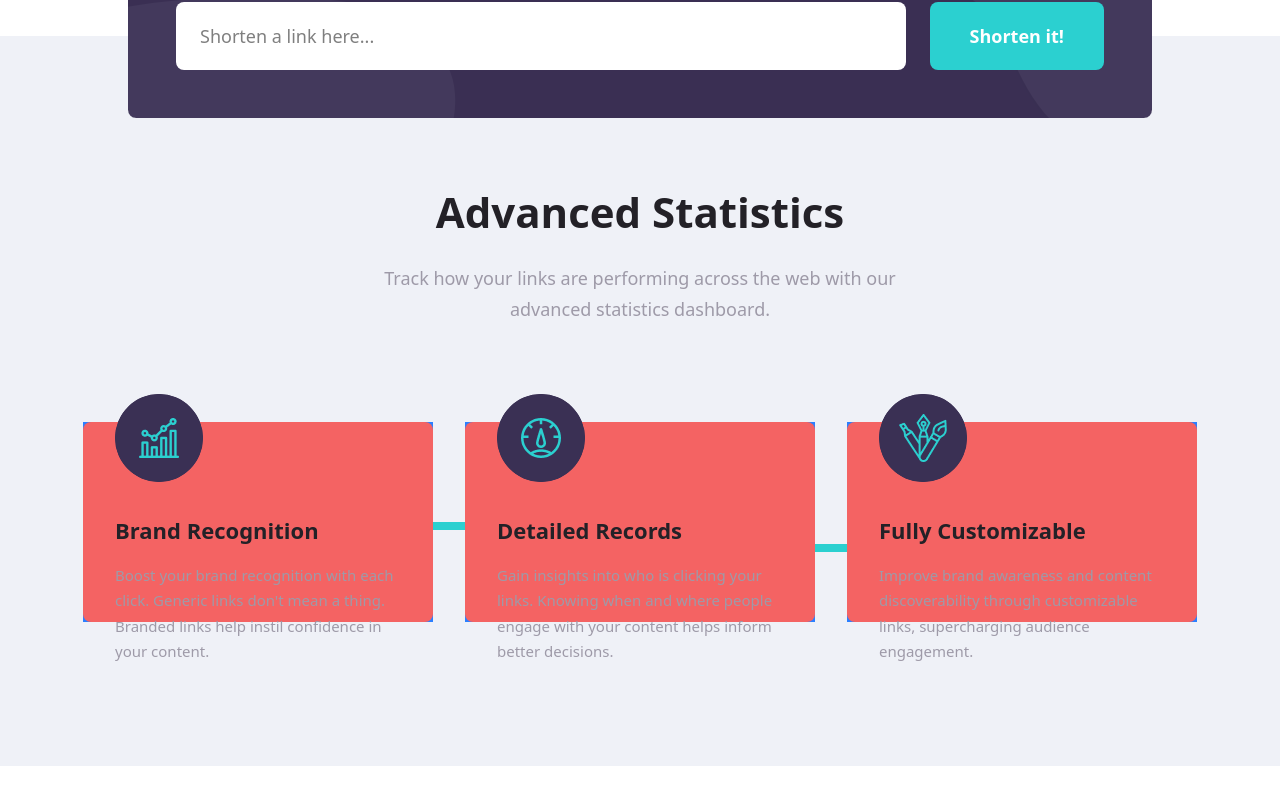
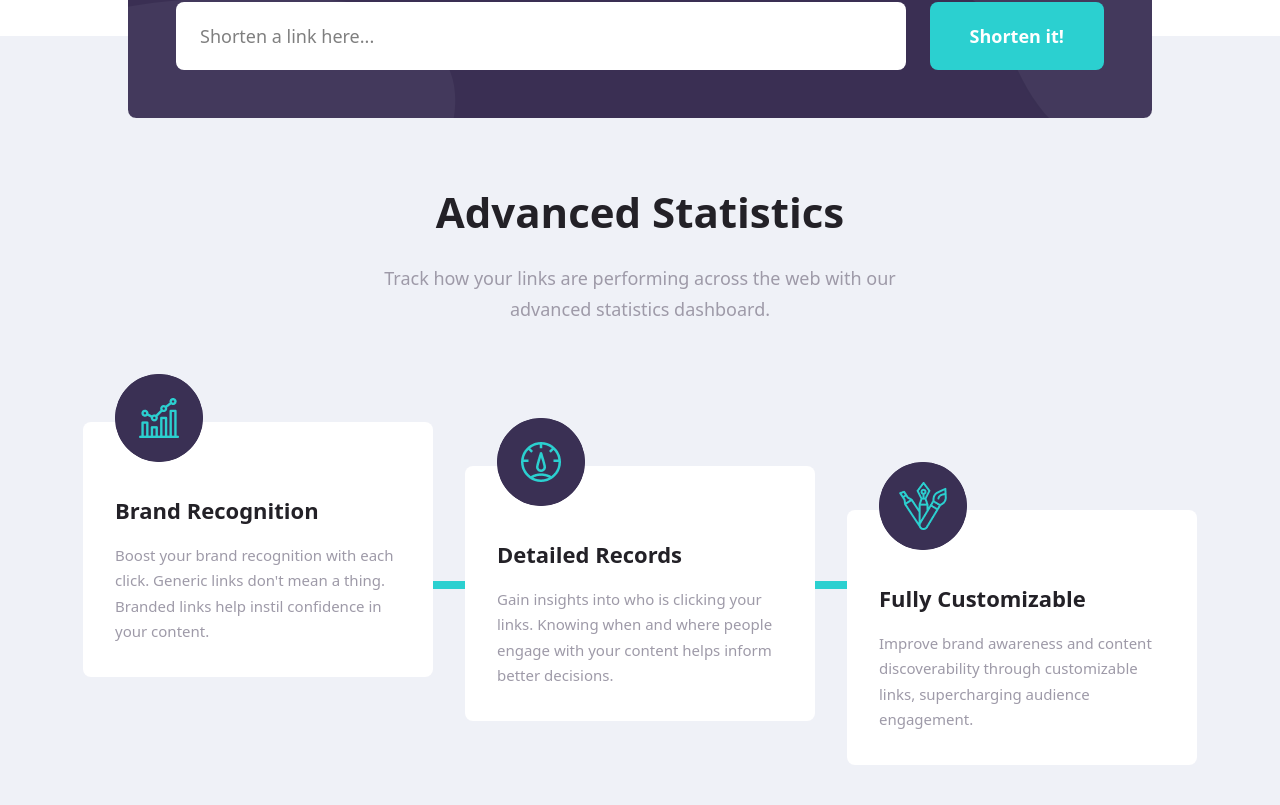
Before and after one commit to MsadafK/url-shortening-api-landing-page, a React (Vite) app: page / in a window 1280 px wide. Shown: the part 725-1530 px from the top of the page. Before the commit the page ends 1491 px from the top, so only its background shows below. Built offline with nearby package versions, Linux system fonts and the light colour scheme.

Commit message:
done editing statistics section

```diff
--- a/src/components/Main/AdvancedStatistics.jsx
+++ b/src/components/Main/AdvancedStatistics.jsx
@@ -63,19 +63,19 @@ export default function AdvancedStatistics() {
         </div>
 
         {/* Features - Desktop (Horizontal) */}
-        <div className="hidden lg:flex items-center justify-center gap-8">
+        <div className="hidden lg:flex items-top justify-center gap-8">
           {features.map((feature, index) => (
-            <div key={index} className="bg-blue-500 relative flex-1 max-w-[350px]">
+            <div key={index} className="relative flex-1 max-w-[350px]">
               {/* Feature Card */}
               <div
-                className="bg-red-400 rounded-lg p-8 text-left relative z-10 h-[200px]"
-                // style={{
-                //   marginTop: index === 0 ? '0' : index === 1 ? '44px' : '88px'
-                // }}
+                className="bg-white rounded-lg p-8 text-left relative z-10"
+                style={{
+                  marginTop: index === 0 ? '0' : index === 1 ? '44px' : '88px'
+                }}
                 >
                 {/* Icon Circle */}
                 <div>
-                  <img src={feature.icon} alt={feature.title} className="w-[88px] h-[88px] bg-purple-950 rounded-full flex items-center justify-center -mt-[60px] mb-8" />
+                  <img src={feature.icon} alt={feature.title} className="w-[88px] h-[88px] bg-purple-950 rounded-full flex items-center justify-center -mt-[80px] mb-8" />
                 </div>
 
                 <h3 className="text-gray-950 text-[1.375rem] font-bold mb-4">
@@ -94,7 +94,7 @@ export default function AdvancedStatistics() {
                   style={{
                     width: '32px',
                     right: '-32px',
-                    top: `calc(50% + ${index === 0 ? '0px' : index === 1 ? '22px' : '44px'})`
+                    top: `calc(40% + ${index === 0 ? '22px' : index === 1 ? '22px' : '44px'})`
                   }}
                 ></div>
               )}
```
